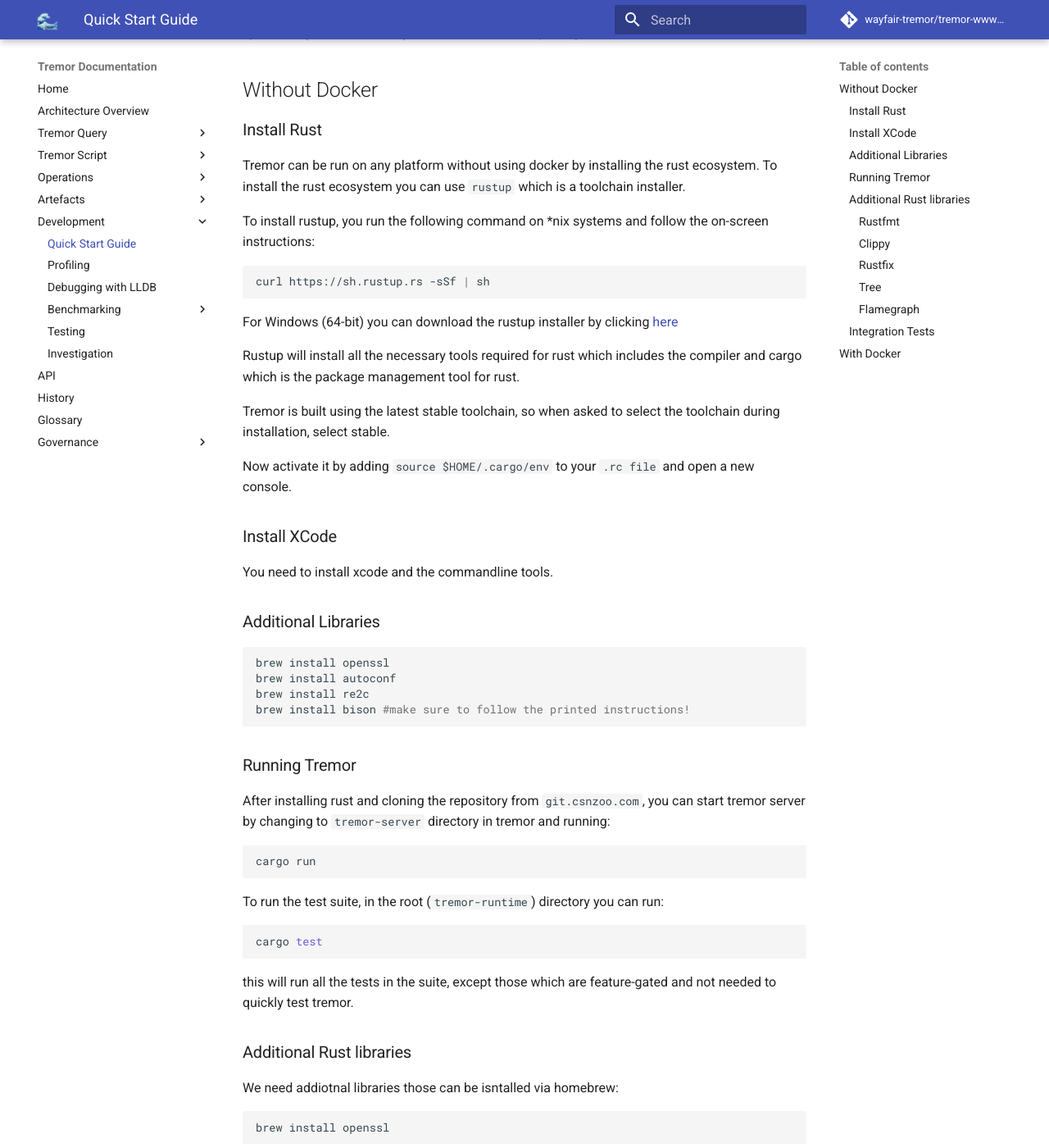
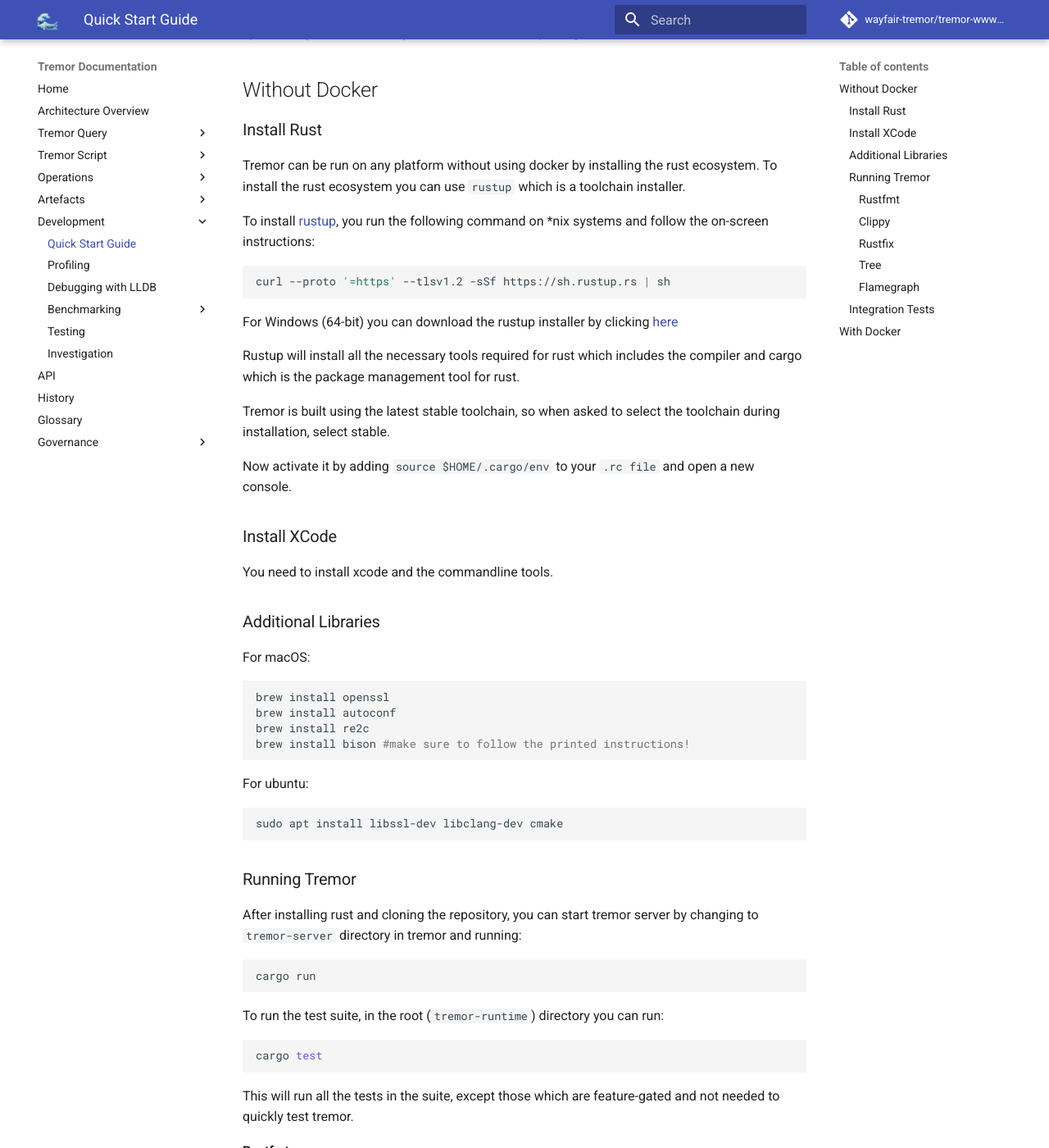
Before and after one commit to tremor-rs/tremor-www-docs, an MkDocs documentation site: the page built from docs/development/quick-start.md, in a window 1280 px wide and 1400 px high, scrolled down 220 px. Shown: the whole window at 82% size. Built offline with MkDocs 1.6.1 and Material for MkDocs 9.7.7, drawn with Linux system fonts in a browser that asks for light colours; comment, search, counter and statistics services are not loaded; old or Windows-style settings are respelled for this version of MkDocs.

Commit message:
Documentation cleanup for quick start and profiling

````diff
--- a/docs/development/quick-start.md
+++ b/docs/development/quick-start.md
@@ -11,10 +11,10 @@
 
 Tremor can be run on any platform without using docker by installing the rust ecosystem. To install the rust ecosystem you can use `rustup` which is a toolchain installer.
 
-To install rustup, you run the following command on *nix systems and follow the on-screen instructions:
+To install [rustup](https://www.rust-lang.org/tools/install), you run the following command on *nix systems and follow the on-screen instructions:
 
 ```bash
-curl https://sh.rustup.rs -sSf | sh
+curl --proto '=https' --tlsv1.2 -sSf https://sh.rustup.rs | sh
 ```
 
 For Windows (64-bit) you can download the rustup installer by clicking [here](https://win.rustup.rs/x86_64)
@@ -31,6 +31,7 @@
 
 ### Additional Libraries
 
+For macOS:
 ```bash
 brew install openssl
 brew install autoconf
@@ -38,9 +39,14 @@
 brew install bison #make sure to follow the printed instructions!
 ```
 
+For ubuntu:
+```bash
+sudo apt install libssl-dev libclang-dev cmake
+```
+
 ### Running Tremor
 
-After installing rust and cloning the repository from `git.csnzoo.com`, you can start tremor server by changing to `tremor-server` directory in tremor and running:
+After installing rust and cloning the repository, you can start tremor server by changing to `tremor-server` directory in tremor and running:
 
 ```bash
 cargo run
@@ -52,15 +58,7 @@
 cargo test
 ```
 
-this will run all the tests in the suite, except those which are feature-gated and not needed to quickly test tremor.
-
-### Additional Rust libraries
-
-We need addiotnal libraries those can be isntalled via homebrew:
-
-```bash
-brew install openssl
-```
+This will run all the tests in the suite, except those which are feature-gated and not needed to quickly test tremor.
 
 #### Rustfmt
 
````
Also changed, not shown: docs/artefacts/postprocessors.md (+3 -3 lines), docs/development/issue-investigation.md (+1 -1 lines), docs/development/profiling.md (+7 -7 lines), docs/tremor-script/index.md (+1 -1 lines).
